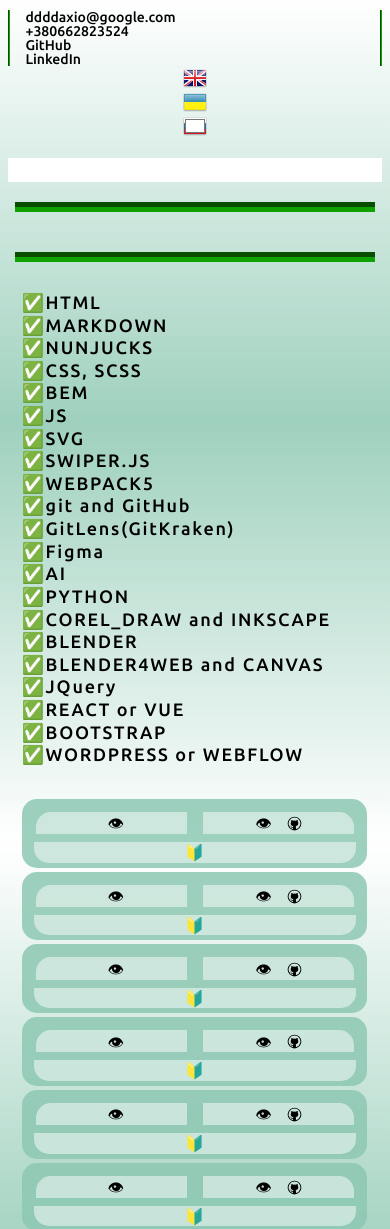
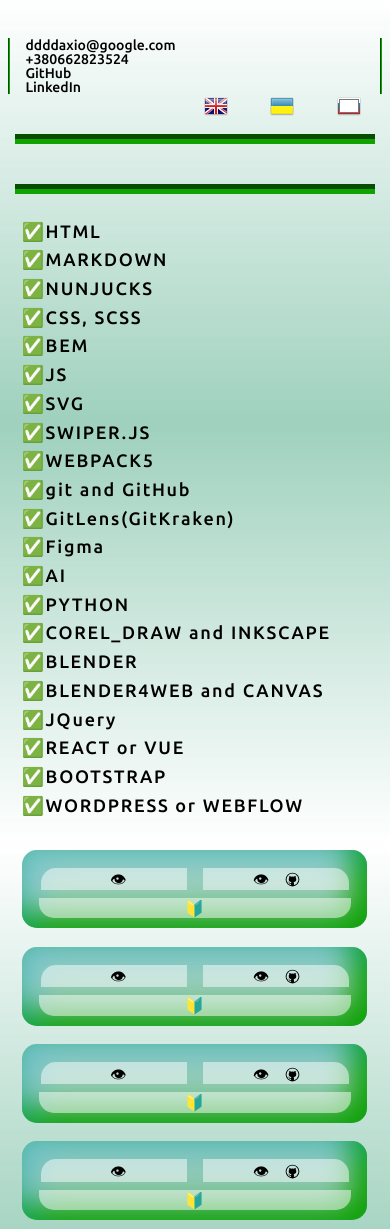
Before and after one commit to AxI0mAn/resume, a plain HTML site: page index.html in a window 390 px wide. Shown: the top 1229 px of the page. Drawn offline with Linux system fonts and the light colour scheme.

Commit message:
make web version

```diff
--- a/index.scss
+++ b/index.scss
@@ -108,13 +108,13 @@ details summary::marker {
   flex-flow: column nowrap;
 
   margin: 0 auto;
-  // margin-top: 30px; // delete before print
+  margin-top: 30px; // OFF before print
 }
 
 .container {
   max-width: calc($maxWidthContainer*1px);
   width: 96%;
-  margin: 10px auto; //for print 10px auto / other func_prop_maket(40) auto
+  margin: func_prop_maket(40) auto; //for print 10px auto / other func_prop_maket(40) auto
 }
 
 header {
@@ -204,7 +204,8 @@ header {
 }
 
 .print_version {
-  // ONLY FOR PRINT
+
+  /*  // ONLY FOR PRINT
   text-align: center;
   background-color: $active;
 
@@ -220,6 +221,7 @@ header {
     -ms-border-radius: 10px;
     -o-border-radius: 10px;
   }
+  */
 }
 
 main {
@@ -261,6 +263,7 @@ main {
     font-size: 18px;
     font-family: 'UbuntuBold';
     letter-spacing: 0.125rem;
+    margin-top: func_prop_maket(30);
 
     span {
       margin-left: 1rem;
@@ -296,21 +299,24 @@ main {
 
 .portfolio {
   grid-area: portf;
+  max-width: 500px;
 
   .portfolio__showcase {
 
     display: grid;
-    grid-template-rows: repeat(6, minmax(fit-content, 1fr)); // for print 150px  / other 250px
-    // row-gap: func_respons(20, 10);
+    grid-template-rows: repeat(6, minmax(fit-content, 1fr));
+    row-gap: func_respons(20, 10); //  OFF for print
 
     .portfolio__showcase__item {
       width: 96%;
       border-radius: 15px;
       background: $bgc;
-      // box-shadow: inset 15px 15px 30px rgb(0, 162, 255, .25),        inset -15px -15px 30px $green;
+      box-shadow: inset 15px 15px 30px rgb(0, 162, 255, .25), inset -15px -15px 30px $green; //  OFF for print
       text-align: center;
       margin: func_prop_maket(10);
-      padding: 5px; //  for print 0px other10px;
+      padding: 10px; //  for print 5px other10px;
+
+      margin-top: func_prop_maket(30);
       justify-self: center;
       align-self: center;
       display: grid;
@@ -531,7 +537,16 @@ footer {
         display: flex;
         flex-flow: column nowrap;
       }
+
+      .select_all {
+        align-self: end;
+        width: 200px;
+        display: grid;
+        grid-template-columns: repeat(3, 1fr);
+
+      }
     }
+
   }
 
   .softskills {
```
Also changed, not shown: index.html (+2 -0 lines), index.css.
